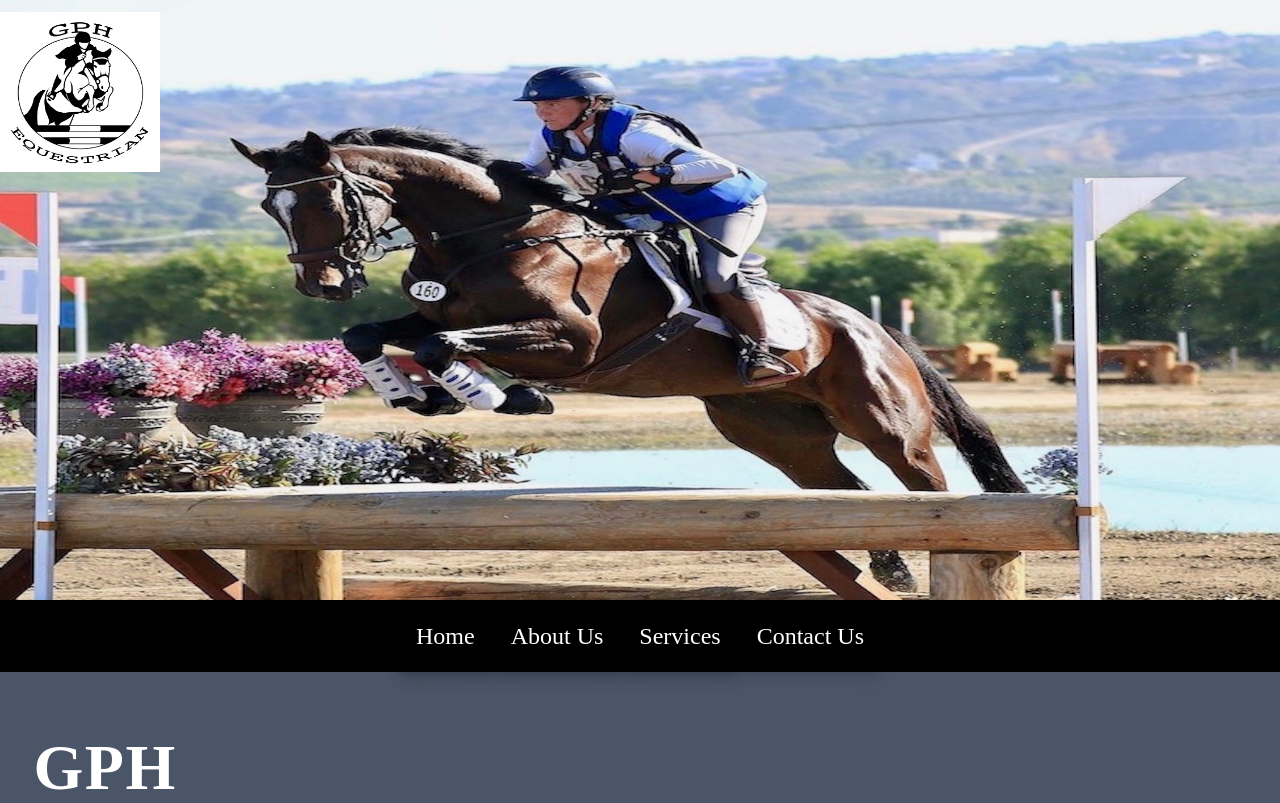
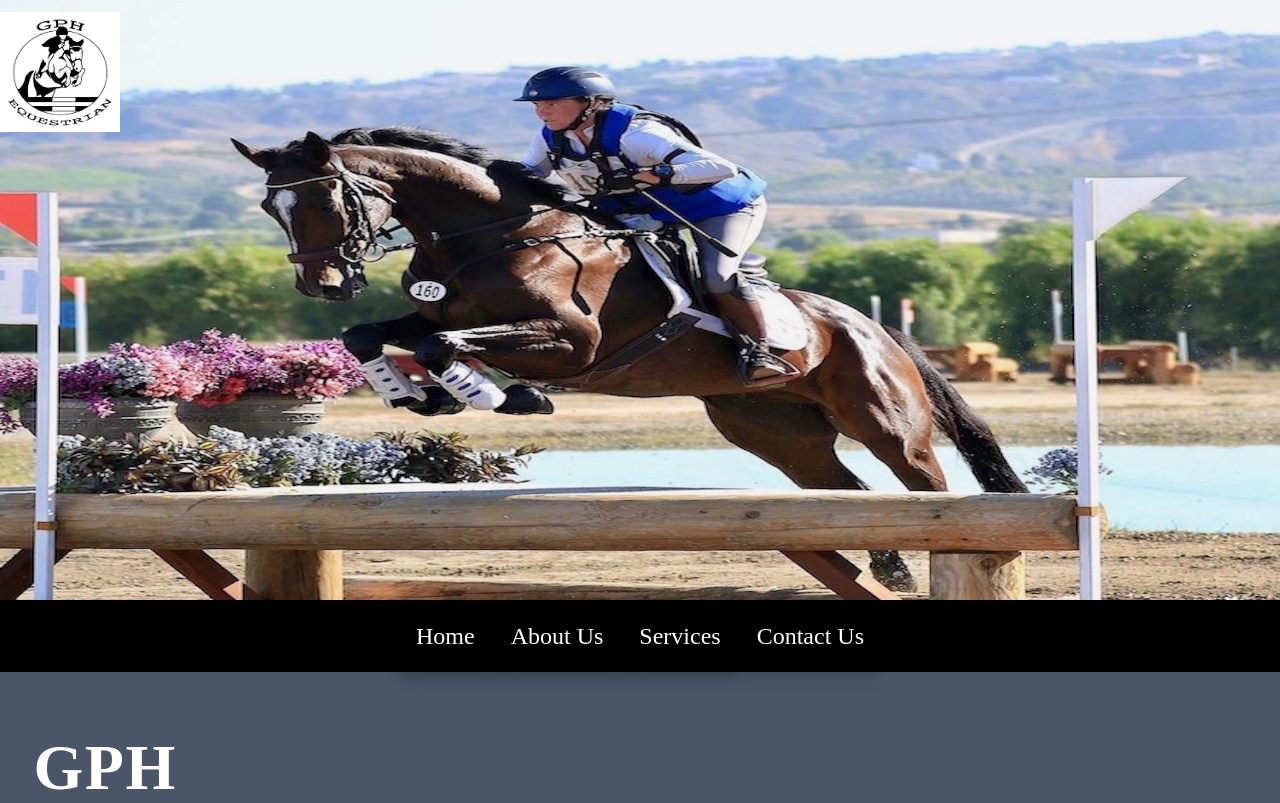
Before and after one commit to DangerDan88/gph-site, a Gatsby site: page / in a window 1280 px wide. Shown: the top 803 px of the page. Built offline with nearby package versions, Linux system fonts and the light colour scheme; Gatsby itself is replaced by a stand-in of ours.

Commit message:
one more time

```diff
--- a/src/styles/site.css
+++ b/src/styles/site.css
@@ -26,6 +26,6 @@ html {
 }
 
 .logo {
-  height: 20vh;
-  width: 20vh;
+  height: 15vh;
+  width: 15vh;
 }
```
